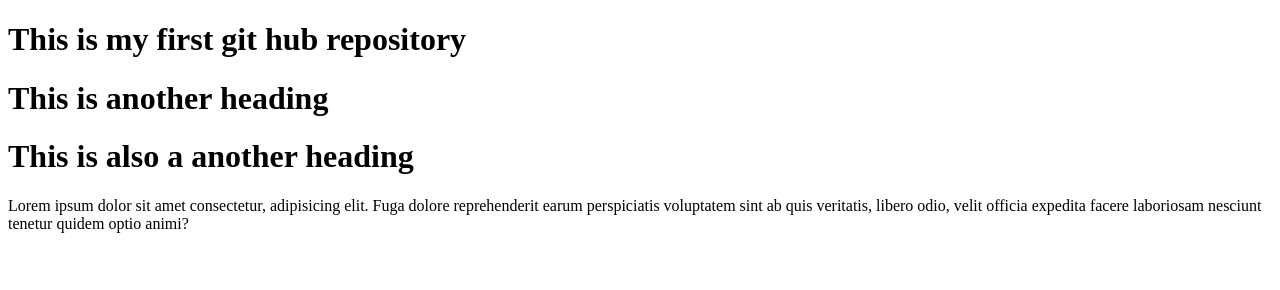
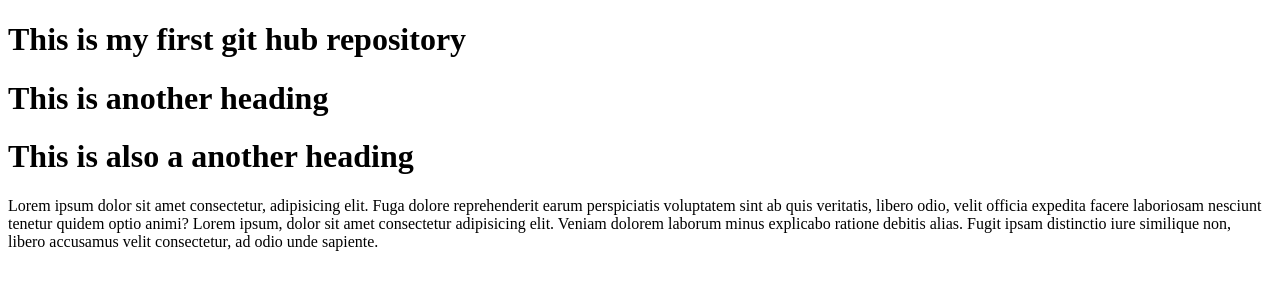
Before and after one commit to Riday1/my-first-repo, a plain HTML site: page index.html in a window 1280 px wide. Drawn offline with Linux system fonts and the light colour scheme.

Commit message:
modification done by riday

```diff
--- a/index.html
+++ b/index.html
@@ -19,7 +19,7 @@
 
     <p>Lorem ipsum dolor sit amet consectetur, adipisicing elit. Fuga dolore reprehenderit earum perspiciatis voluptatem
         sint ab quis veritatis, libero odio, velit officia expedita facere laboriosam nesciunt tenetur quidem optio
-        animi?</p>
+        animi? Lorem ipsum, dolor sit amet consectetur adipisicing elit. Veniam dolorem laborum minus explicabo ratione debitis alias. Fugit ipsam distinctio iure similique non, libero accusamus velit consectetur, ad odio unde sapiente.</p>
 </body>
 
 </html>
```
